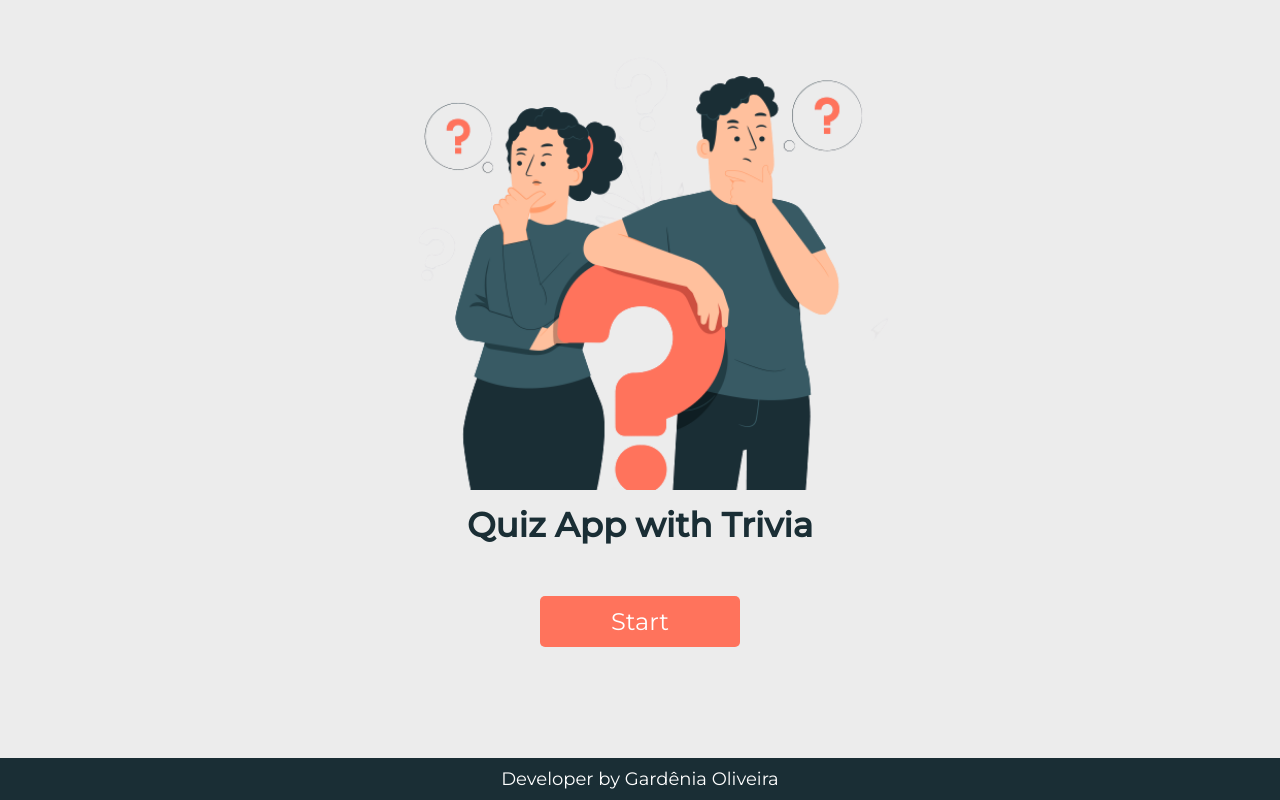
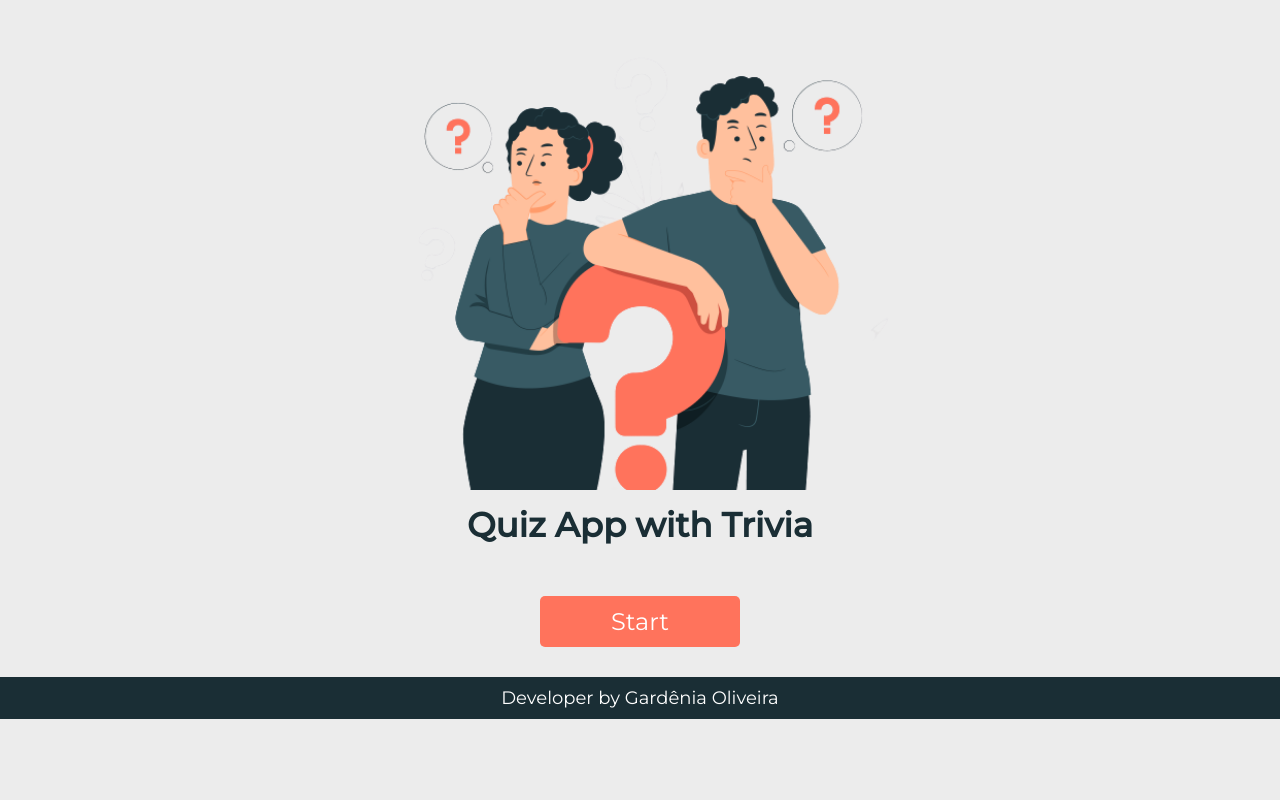
Before and after one commit to GardeniaOliveira/quiz-app-with-trivia-api, a plain HTML site: page index.html in a window 1280 px wide. Drawn offline with Linux system fonts and the light colour scheme.

Commit message:
changed footer

```diff
--- a/style.css
+++ b/style.css
@@ -22,7 +22,7 @@ body {
   font-family: "Montserrat", sans-serif;
 }
 main {
-  padding: 10px;
+  padding: 10px 10px 30px 10px;
 }
 .banner-img {
   width: 100%;
@@ -66,10 +66,8 @@ footer {
   font-size: 18px;
   text-align: center;
   padding: 10px;
-  position: absolute;
   bottom: 0;
   left: 0;
-  margin-top: auto;
 }
 
 /* questions page */
```
